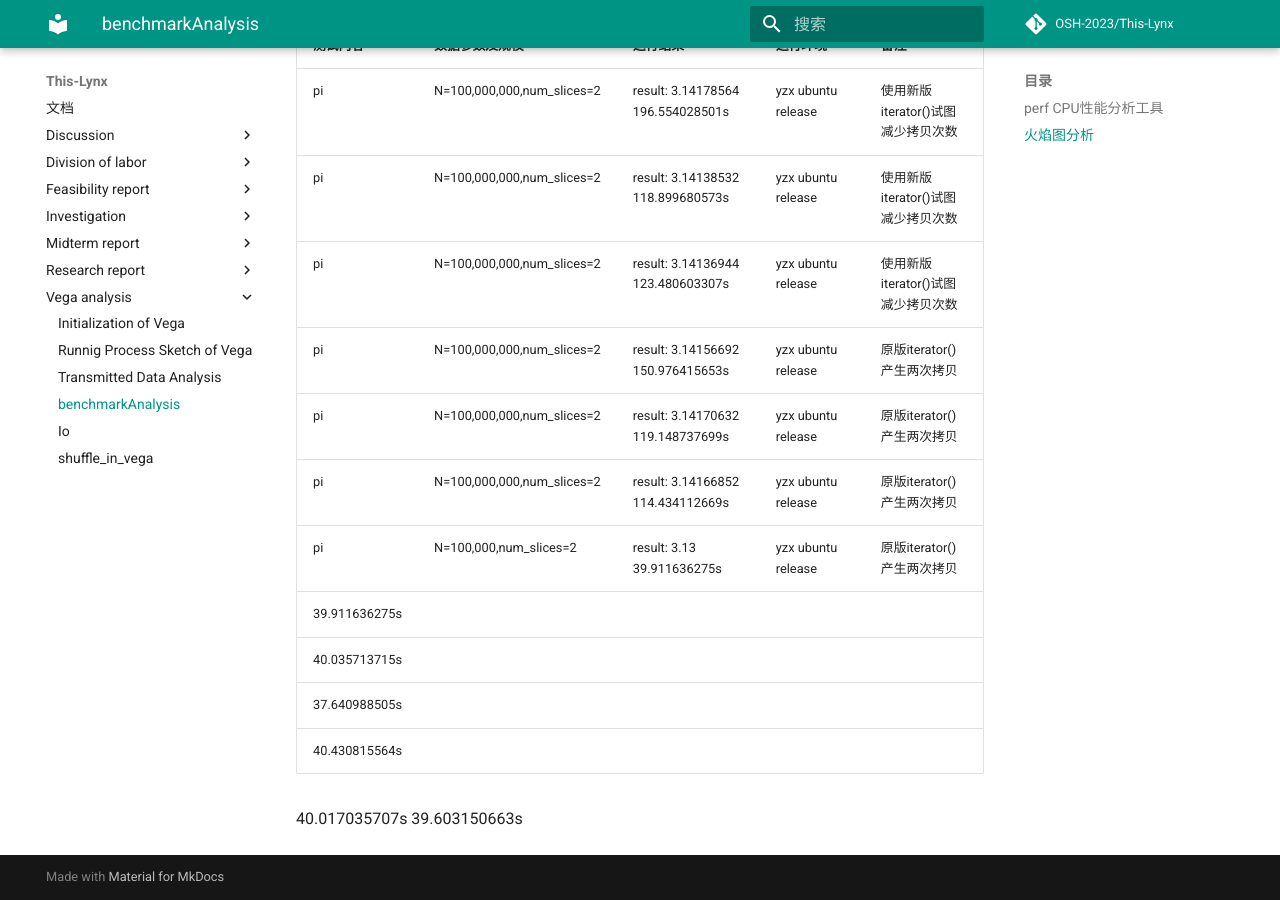
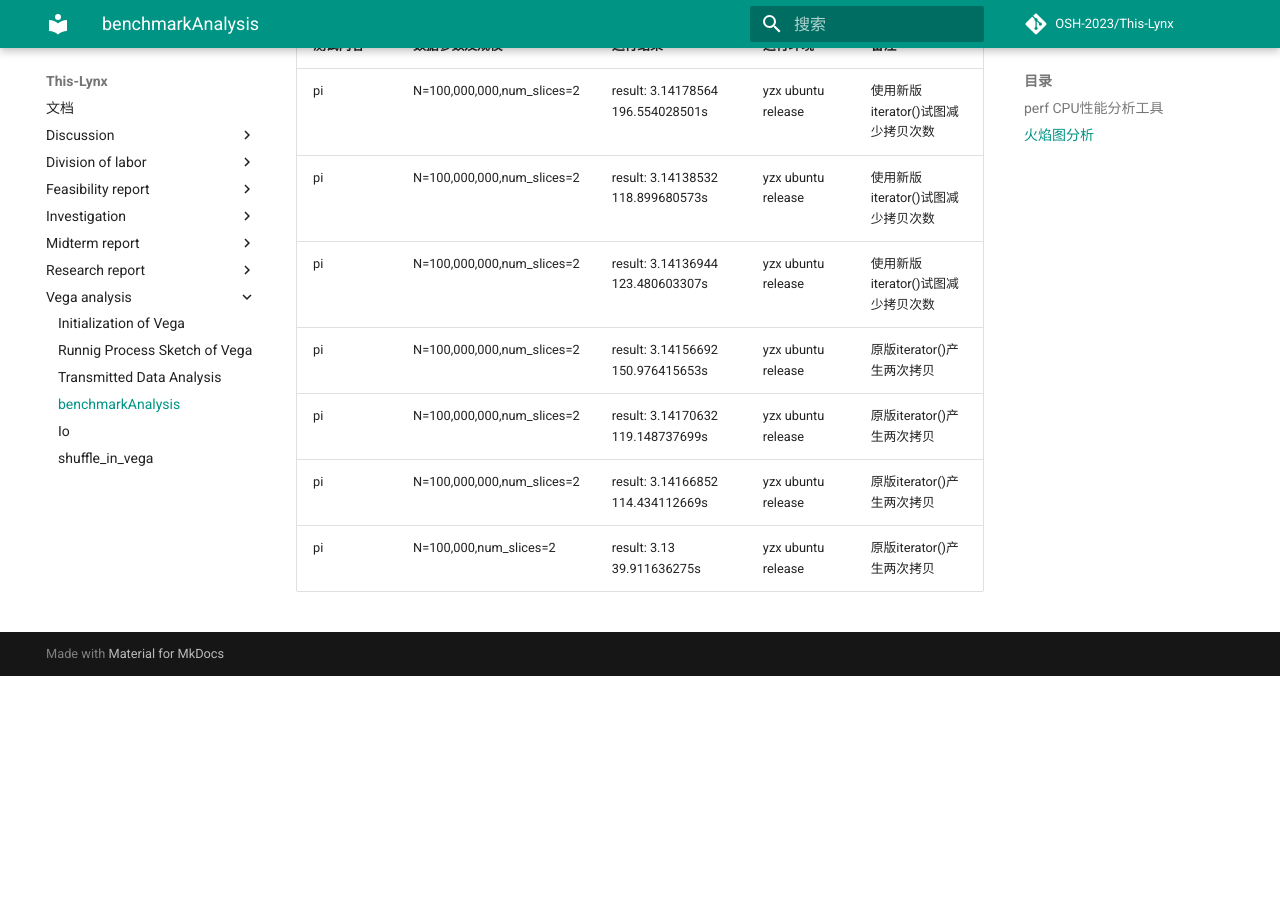
Before and after one commit to OSH-2023/This-Lynx, an MkDocs documentation site: the page built from docs/vega_analysis/benchmarkAnalysis.md, in a window 1280 px wide and 900 px high, scrolled down 1195 px. Built offline with MkDocs 1.6.1 and Material for MkDocs 9.7.7, drawn with Linux system fonts in a browser that asks for light colours; comment, search, counter and statistics services are not loaded; after the commit the page ends 1871 px from its top, so only the background shows below that.

```diff
--- a/docs/vega_analysis/benchmarkAnalysis.md
+++ b/docs/vega_analysis/benchmarkAnalysis.md
@@ -55,10 +55,3 @@ sudo perf script | ./stackcollapse-perf.pl > out.perf-folded
 |pi|N=100,000,000,num_slices=2|result: 3.14170632 119.148737699s|yzx ubuntu release|原版iterator()产生两次拷贝|
 |pi|N=100,000,000,num_slices=2|result: 3.14166852 114.434112669s|yzx ubuntu release|原版iterator()产生两次拷贝|
 |pi|N=100,000,num_slices=2|result: 3.13 39.911636275s|yzx ubuntu release|原版iterator()产生两次拷贝|
-39.911636275s
-40.035713715s
-37.640988505s
-40.430815564s
-
-40.017035707s
-39.603150663s
```
Also changed, not shown: docs/feasibility_report/division/MapReduce&Taskexec.md (+9 -3 lines).
